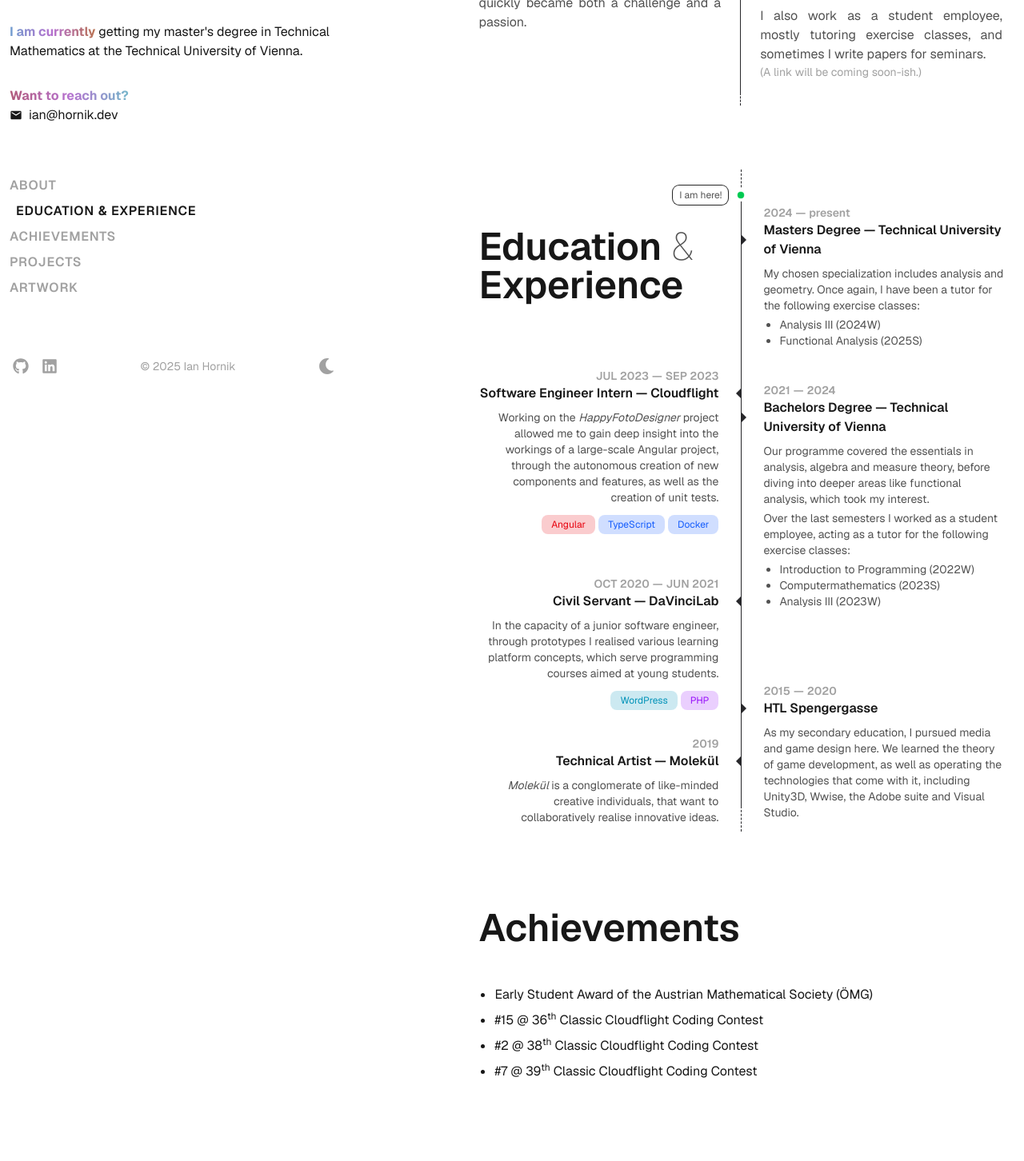
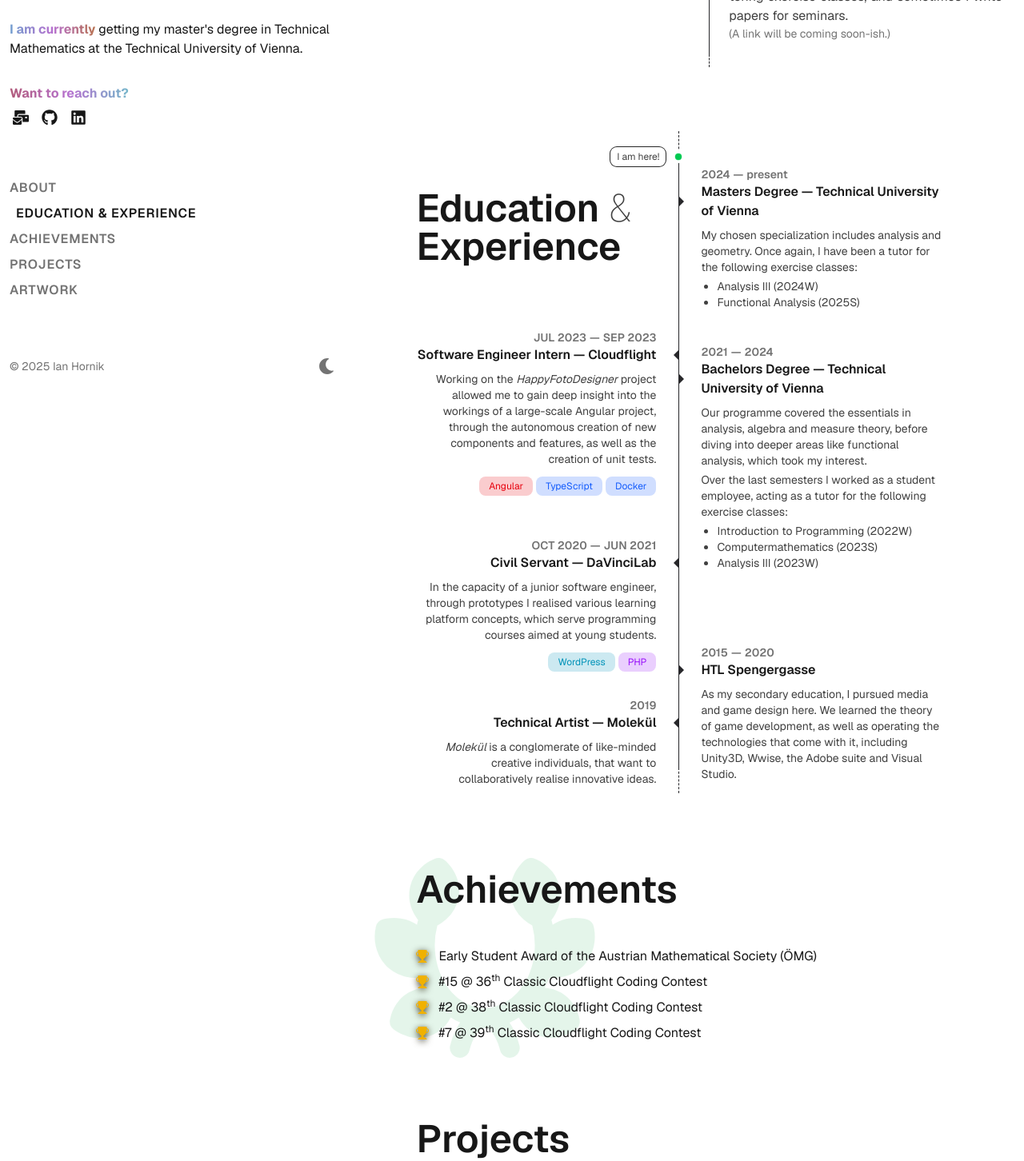
Before and after one commit to yiliansource/hornik.dev, a Next.js app: page / in a window 1280 px wide. Shown: the part 320-1772 px from the top of the page at 80% size. Built offline with nearby package versions, Linux system fonts and the light colour scheme; no server answers.

Commit message:
bit of feedback

```diff
--- a/src/app/globals.css
+++ b/src/app/globals.css
@@ -6,8 +6,8 @@
     --background: #ffffff;
 
     --foreground: #171717;
-    --foreground-muted: var(--color-neutral-600);
-    --foreground-silent: var(--color-neutral-400);
+    --foreground-muted: var(--color-neutral-700);
+    --foreground-silent: var(--color-neutral-500);
 
     --fancy-gradient-1: linear-gradient(to right, #719ecf, #b671cf, #b87252);
     --fancy-gradient-2: linear-gradient(to right, #b15a7a, #b671cf, #76b7cb);
--- a/src/app/globals.scss
+++ /dev/null
@@ -1,45 +0,0 @@
-@use "sass:list";
-@use "sass:math";
-
-@tailwind base;
-@tailwind components;
-@tailwind utilities;
-
-:root {
-    --background: #f4f9fc;
-    --foreground: rgb(15, 27, 97);
-}
-
-/* @media (prefers-color-scheme: dark) {
-    :root {
-        --background: #0a0a0a;
-        --foreground: #ededed;
-    }
-} */
-
-body {
-    color: var(--foreground);
-    background: var(--background);
-    font-family: sans-serif;
-}
-
-@mixin text-stroke($width, $resolution) {
-    $shadows: ();
-    $seg: math.div(360deg, $resolution);
-
-    @for $i from 0 to $resolution {
-        $x: math.cos($i * $seg) * $width;
-        $y: math.sin($i * $seg) * $width;
-
-        $shadows: list.append($shadows, $x $y var(--background), $separator: comma);
-    }
-
-    text-shadow: $shadows;
-}
-
-.text-stroke-thin {
-    @include text-stroke(3px, 16);
-}
-.text-stroke-thick {
-    @include text-stroke(6px, 16);
-}
--- a/src/app/page.tsx
+++ b/src/app/page.tsx
@@ -4,7 +4,7 @@ import clsx from "clsx";
 
 export default function Home() {
     return (
-        <div className={clsx("mx-auto grid max-w-7xl grid-cols-1 px-3", "lg:grid-cols-[1fr_1.5fr] lg:gap-[150px]")}>
+        <div className={clsx("mx-auto grid max-w-7xl grid-cols-1 px-3", "lg:grid-cols-[1fr_1.5fr] lg:gap-[20px]")}>
             <Sidebar />
             <main className={clsx("flex grow flex-col pb-24", "lg:pb-40", "*:pt-16 *:pb-8 [&>*:first-child]:pt-24")}>
                 <SectionList />
--- /dev/null
+++ b/src/components/current-section-title.tsx
@@ -0,0 +1,7 @@
+export function CurrentSectionTitle() {
+    return (
+        <div className="">
+            <p className="text-5xl font-semibold">Achievements</p>
+        </div>
+    );
+}
--- /dev/null
+++ b/src/components/page-section.tsx
@@ -0,0 +1,29 @@
+import { HTMLMotionProps, motion, useInView } from "motion/react";
+import { useRef } from "react";
+
+export function PageSection({
+    id,
+    title,
+    children,
+    ...props
+}: HTMLMotionProps<"section"> & { id: string; title?: string }) {
+    const section = useRef<HTMLElement | null>(null);
+    const isInView = useInView(section, { amount: 0.2, once: true });
+
+    return (
+        <motion.section
+            id={id}
+            className="relative flex flex-col gap-12"
+            initial={{ opacity: 0 }}
+            animate={{ opacity: isInView ? 1 : 0 }}
+            transition={{ duration: 1 }}
+            ref={section}
+            {...props}
+        >
+            <>
+                {title && <h1 className="text-5xl font-semibold">{title}</h1>}
+                {children}
+            </>
+        </motion.section>
+    );
+}
--- a/src/components/sidebar.tsx
+++ b/src/components/sidebar.tsx
@@ -1,15 +1,36 @@
 "use client";
 
 import Link from "next/link";
-import { FaGithub, FaLinkedin } from "react-icons/fa";
-import { MdEmail } from "react-icons/md";
+import { FaGithub, FaLinkedin, FaMailBulk } from "react-icons/fa";
 
 import { Navigation } from "./navigation";
 import { ThemeToggle } from "./theme-toggle";
 
+const contactOptions: {
+    label: string;
+    href: string;
+    icon: React.ReactNode;
+}[] = [
+    {
+        label: "Email",
+        href: "mailto:ian@hornik.dev",
+        icon: <FaMailBulk />,
+    },
+    {
+        label: "Github",
+        href: "https://github.com/yiliansource",
+        icon: <FaGithub />,
+    },
+    {
+        label: "Linkedin",
+        href: "https://www.linkedin.com/in/ian-hornik-271486212/",
+        icon: <FaLinkedin />,
+    },
+];
+
 export function Sidebar() {
     return (
-        <aside className="flex h-screen flex-col justify-between pt-12 lg:sticky lg:top-0 lg:w-[410px] lg:pt-24">
+        <div className="flex h-screen flex-col justify-between pt-12 lg:sticky lg:top-0 lg:w-[410px] lg:pt-24">
             <header className="select-none">
                 <p className="mb-1 text-xl text-zinc-600 dark:text-zinc-400">Hi, my name is</p>
                 <h1 className="mb-8 text-6xl font-bold">
@@ -38,17 +59,16 @@ export function Sidebar() {
                     </p>
                 </div>
                 <div>
-                    <p>
+                    <p className="mb-1">
                         <em className="em-v-2">Want to reach out?</em>
                     </p>
-                    <p className="flex flex-row items-center gap-2">
-                        <span>
-                            <MdEmail />
-                        </span>
-                        <span className="hover:underline">
-                            <Link href="mailto:ian@hornik.dev">ian@hornik.dev</Link>
-                        </span>
-                    </p>
+                    <div className="flex flex-row items-center gap-2">
+                        {contactOptions.map((c) => (
+                            <Link key={c.href} href={c.href} className="p-1 text-xl transition-colors">
+                                <span className="text-(--fancy-gradient-1)">{c.icon}</span>
+                            </Link>
+                        ))}
+                    </div>
                 </div>
             </div>
 
@@ -61,37 +81,11 @@ export function Sidebar() {
             </div>
 
             <footer className="text-foreground-silent flex flex-row items-center justify-between py-2 leading-0 select-none">
-                <div className="flex flex-row gap-2">
-                    {footerIcons.map((f) => (
-                        <div key={f.href} className="hover:text-foreground-muted block text-xl transition-colors">
-                            <Link href={f.href} className="block p-1" target="_blank">
-                                {f.icon}
-                            </Link>
-                        </div>
-                    ))}
-                </div>
                 <p className="text-foreground-silent text-sm">&copy; {new Date().getFullYear()} Ian Hornik</p>
                 <div className="">
                     <ThemeToggle />
                 </div>
             </footer>
-        </aside>
+        </div>
     );
 }
-
-const footerIcons: {
-    label: string;
-    href: string;
-    icon: React.ReactNode;
-}[] = [
-    {
-        label: "Github",
-        href: "https://github.com/yiliansource",
-        icon: <FaGithub />,
-    },
-    {
-        label: "Linkedin",
-        href: "https://www.linkedin.com/in/ian-hornik-271486212/",
-        icon: <FaLinkedin />,
-    },
-];
--- a/src/sections/about.tsx
+++ b/src/sections/about.tsx
@@ -1,6 +1,9 @@
 export function AboutSection() {
     return (
-        <section id="about" className="text-foreground-muted grid grid-cols-1 text-justify lg:grid-cols-[1fr_auto_1fr]">
+        <section
+            id="about"
+            className="text-foreground-muted grid grid-cols-1 text-justify hyphens-auto lg:grid-cols-[1fr_auto_1fr]"
+        >
             <div className="*:mb-4">
                 <p>
                     I started out in school with media and game design, and quickly took a liking to the technical
--- a/src/sections/achievements.tsx
+++ b/src/sections/achievements.tsx
@@ -1,28 +1,29 @@
 "use client";
 
-import { motion, useInView } from "motion/react";
-import { useRef } from "react";
+import { PageSection } from "@/components/page-section";
+import { BsTrophyFill } from "react-icons/bs";
+import { TbLaurelWreathFilled } from "react-icons/tb";
 
 export function AchievementsSection() {
-    const section = useRef<HTMLElement | null>(null);
-    const isInView = useInView(section, { amount: 0.2, once: true });
-
     return (
-        <motion.section
-            id="achievements"
-            className="flex flex-col gap-12"
-            initial={{ opacity: 0 }}
-            animate={{ opacity: isInView ? 1 : 0 }}
-            transition={{ duration: 1 }}
-            ref={section}
-        >
-            <h1 className="text-5xl font-semibold">Achievements</h1>
-            <ul className="flex flex-col gap-2">
+        <PageSection id="achievements" title="Achievements">
+            <div className="absolute top-6 -left-16 -z-10 text-[300px] text-green-600 opacity-10">
+                <TbLaurelWreathFilled />
+            </div>
+            <div className="flex flex-col gap-2 pl-7">
                 {achievements.map((ach, i) => (
-                    <li key={i}>{ach}</li>
+                    <div className="relative" key={i}>
+                        <span
+                            className="absolute top-1/2 -left-3 -translate-x-full -translate-y-1/2 text-yellow-500"
+                            style={{ filter: "drop-shadow(0 2px 4px #353521)" }}
+                        >
+                            <BsTrophyFill />
+                        </span>
+                        <span>{ach}</span>
+                    </div>
                 ))}
-            </ul>
-        </motion.section>
+            </div>
+        </PageSection>
     );
 }
 
--- a/src/sections/projects.tsx
+++ b/src/sections/projects.tsx
@@ -52,6 +52,13 @@ const projects: ProjectInfo[] = [
         github: "https://github.com/yiliansource/quote-of-the-day",
         tags: ["TypeScript", "React.js"],
     },
+    {
+        title: "Hex2048",
+        description: "A hex-grid version of the game 2048.",
+        homepage: "https://hex2048.hornik.dev",
+        github: "https://github.com/yiliansource/hex2048",
+        tags: ["TypeScript", "React.js"],
+    },
 ];
 
 export function ProjectsSection() {
@@ -67,28 +74,17 @@ export function ProjectsSection() {
             transition={{ duration: 1 }}
             ref={section}
         >
-            <h1 className="text-5xl font-semibold">Projects</h1>
+            <h1
+                className="top-8 text-5xl font-semibold"
+                // style={{ textShadow: "0px 1px 2px #000, 0px 1px 4px #000, 0px 1px 8px #000" }}
+            >
+                Projects
+            </h1>
             <div className={clsx("grid grid-cols-1 gap-6", "lg:grid-cols-2 lg:gap-8")}>
                 {projects.map((p) => (
                     <ProjectItem key={p.title} data={p} />
                 ))}
             </div>
-            {/* <FeaturedProject
-                name="party.js"
-                summary="A JavaScript library to brighten up your user's site experience with visual effects!"
-                tags={["TypeScript", "HTML"]}
-                bannerSrc={"/img/projects/partyjs.png"}
-            >
-                <LoremIpsum p={1} />
-            </FeaturedProject>
-            <FeaturedProject
-                name="Tenacious Tanks"
-                summary="A free-to-play, local-multiplayer, fast-paced arena brawler, where up to 4 players challenge each other in head-to-head tactical combat! This was my graduation project."
-                tags={["Unity3D", "C#", "Wwise"]}
-                bannerSrc={"/img/projects/tenacious-tanks.png"}
-            >
-                <LoremIpsum p={1} />
-            </FeaturedProject> */}
         </motion.section>
     );
 }
```
